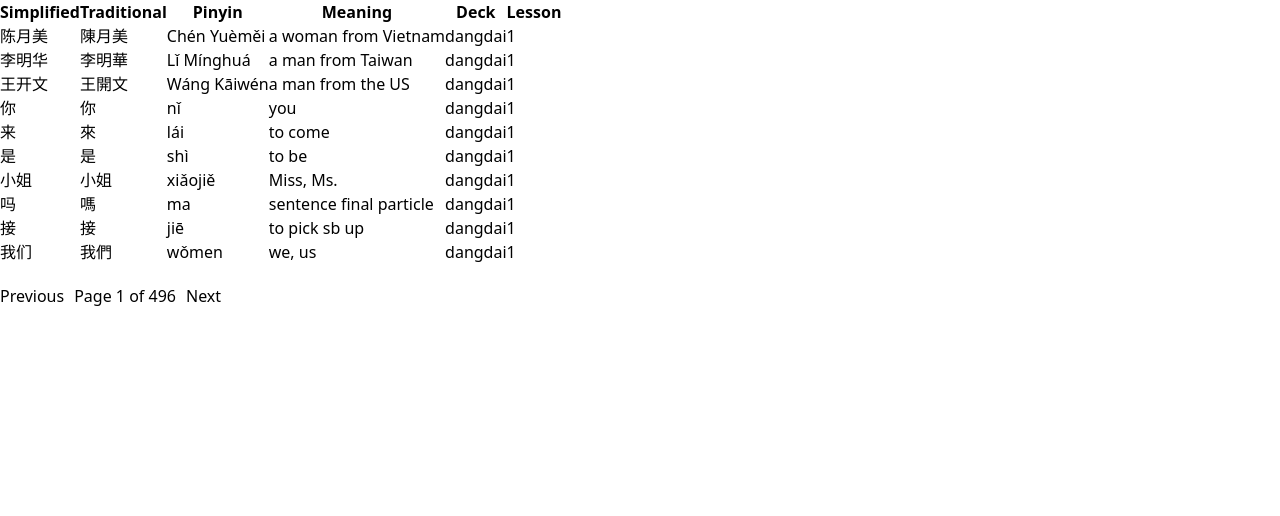
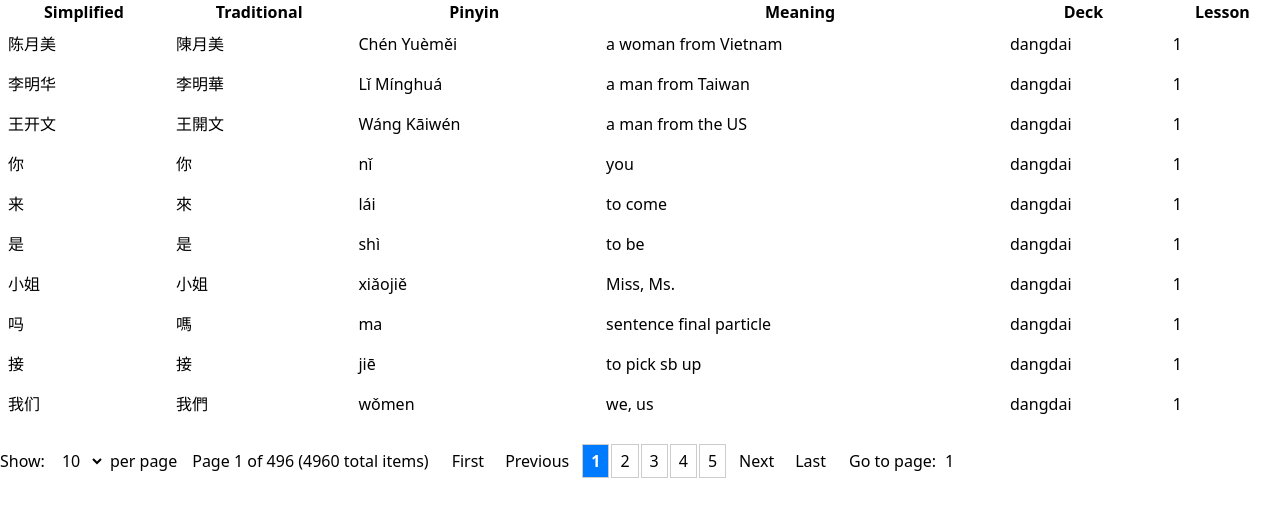
Before and after one commit to frangdelsolar/vocab-analyzer, a React (Vite) app: page / in a window 1280 px wide. Shown: the top 516 px of the page. Built offline with nearby package versions, Linux system fonts and the light colour scheme.

Commit message:
pagination

```diff
--- /dev/null
+++ b/src/components/Pagination.jsx
@@ -0,0 +1,144 @@
+import React from 'react';
+
+const Pagination = ({
+    currentPage,
+    totalPages,
+    onPageChange,
+    itemsPerPage,
+    onItemsPerPageChange,
+    totalItems,
+}) => {
+    const pageOptions = [5, 10, 20, 50];
+
+    return (
+        <div
+            style={{
+                marginTop: '20px',
+                display: 'flex',
+                alignItems: 'center',
+                gap: '15px',
+            }}
+        >
+            {/* Items per page selector */}
+            <div style={{ display: 'flex', alignItems: 'center', gap: '5px' }}>
+                <label>Show:</label>
+                <select
+                    value={itemsPerPage}
+                    onChange={(e) =>
+                        onItemsPerPageChange(Number(e.target.value))
+                    }
+                    style={{ padding: '4px 8px' }}
+                >
+                    {pageOptions.map((option) => (
+                        <option key={option} value={option}>
+                            {option}
+                        </option>
+                    ))}
+                </select>
+                <span>per page</span>
+            </div>
+
+            {/* Page info */}
+            <div>
+                Page {currentPage} of {totalPages} ({totalItems} total items)
+            </div>
+
+            {/* Navigation buttons */}
+            <div style={{ display: 'flex', gap: '5px' }}>
+                <button
+                    onClick={() => onPageChange(1)}
+                    disabled={currentPage === 1}
+                    style={{ padding: '4px 8px' }}
+                >
+                    First
+                </button>
+
+                <button
+                    onClick={() => onPageChange(currentPage - 1)}
+                    disabled={currentPage === 1}
+                    style={{ padding: '4px 8px' }}
+                >
+                    Previous
+                </button>
+
+                {/* Page numbers */}
+                <div style={{ display: 'flex', gap: '2px' }}>
+                    {Array.from({ length: Math.min(5, totalPages) }, (_, i) => {
+                        let pageNum;
+                        if (totalPages <= 5) {
+                            pageNum = i + 1;
+                        } else if (currentPage <= 3) {
+                            pageNum = i + 1;
+                        } else if (currentPage >= totalPages - 2) {
+                            pageNum = totalPages - 4 + i;
+                        } else {
+                            pageNum = currentPage - 2 + i;
+                        }
+
+                        return (
+                            <button
+                                key={pageNum}
+                                onClick={() => onPageChange(pageNum)}
+                                style={{
+                                    padding: '4px 8px',
+                                    fontWeight:
+                                        currentPage === pageNum
+                                            ? 'bold'
+                                            : 'normal',
+                                    backgroundColor:
+                                        currentPage === pageNum
+                                            ? '#007bff'
+                                            : 'white',
+                                    color:
+                                        currentPage === pageNum
+                                            ? 'white'
+                                            : 'black',
+                                    border: '1px solid #ccc',
+                                }}
+                            >
+                                {pageNum}
+                            </button>
+                        );
+                    })}
+                </div>
+
+                <button
+                    onClick={() => onPageChange(currentPage + 1)}
+                    disabled={currentPage === totalPages}
+                    style={{ padding: '4px 8px' }}
+                >
+                    Next
+                </button>
+
+                <button
+                    onClick={() => onPageChange(totalPages)}
+                    disabled={currentPage === totalPages}
+                    style={{ padding: '4px 8px' }}
+                >
+                    Last
+                </button>
+            </div>
+
+            {/* Page input */}
+            <div style={{ display: 'flex', alignItems: 'center', gap: '5px' }}>
+                <label>Go to page:</label>
+                <input
+                    type="number"
+                    min="1"
+                    max={totalPages}
+                    value={currentPage}
+                    onChange={(e) => {
+                        const page = Math.max(
+                            1,
+                            Math.min(totalPages, Number(e.target.value) || 1)
+                        );
+                        onPageChange(page);
+                    }}
+                    style={{ width: '60px', padding: '4px' }}
+                />
+            </div>
+        </div>
+    );
+};
+
+export default Pagination;
--- a/src/components/VocabularyTable.jsx
+++ b/src/components/VocabularyTable.jsx
@@ -1,10 +1,11 @@
-import React from 'react';
+import React, { useState } from 'react';
 import { useVocabulary } from '../contexts/VocabularyContext';
+import Pagination from './Pagination';
 
 const VocabularyTable = () => {
     const { vocabulary, isLoading, error } = useVocabulary();
-    const [currentPage, setCurrentPage] = React.useState(1);
-    const itemsPerPage = 10;
+    const [currentPage, setCurrentPage] = useState(1);
+    const [itemsPerPage, setItemsPerPage] = useState(10);
 
     if (isLoading) {
         return <div>Loading...</div>;
@@ -20,9 +21,22 @@ const VocabularyTable = () => {
     const endIndex = startIndex + itemsPerPage;
     const currentItems = vocabulary.slice(startIndex, endIndex);
 
+    const handlePageChange = (page) => {
+        setCurrentPage(page);
+    };
+
+    const handleItemsPerPageChange = (newItemsPerPage) => {
+        setItemsPerPage(newItemsPerPage);
+        setCurrentPage(1); // Reset to first page when changing items per page
+    };
+
     return (
         <div>
-            <table border="1" cellPadding="8">
+            <table
+                border="1"
+                cellPadding="8"
+                style={{ width: '100%', borderCollapse: 'collapse' }}
+            >
                 <thead>
                     <tr>
                         <th>Simplified</th>
@@ -36,44 +50,35 @@ const VocabularyTable = () => {
                 <tbody>
                     {currentItems.map((item) => (
                         <tr key={item.guid}>
-                            <td>{item.simplified}</td>
-                            <td>{item.traditional}</td>
-                            <td>{item.pinyin}</td>
-                            <td>{item.meaning}</td>
-                            <td>{item.deck}</td>
-                            <td>{item.location?.lessonNumber}</td>
+                            <td style={{ padding: '8px' }}>
+                                {item.simplified}
+                            </td>
+                            <td style={{ padding: '8px' }}>
+                                {item.traditional}
+                            </td>
+                            <td style={{ padding: '8px' }}>{item.pinyin}</td>
+                            <td style={{ padding: '8px' }}>{item.meaning}</td>
+                            <td style={{ padding: '8px' }}>{item.deck}</td>
+                            <td style={{ padding: '8px' }}>
+                                {item.location?.lessonNumber}
+                            </td>
                         </tr>
                     ))}
                 </tbody>
             </table>
 
-            {/* Simple pagination */}
-            <div style={{ marginTop: '20px' }}>
-                <button
-                    onClick={() =>
-                        setCurrentPage((prev) => Math.max(1, prev - 1))
-                    }
-                    disabled={currentPage === 1}
-                >
-                    Previous
-                </button>
-
-                <span style={{ margin: '0 10px' }}>
-                    Page {currentPage} of {totalPages}
-                </span>
-
-                <button
-                    onClick={() =>
-                        setCurrentPage((prev) => Math.min(totalPages, prev + 1))
-                    }
-                    disabled={currentPage === totalPages}
-                >
-                    Next
-                </button>
-            </div>
-
             {/* Log vocabulary */}
             {console.log('Vocabulary loaded:', vocabulary)}
+
+            {/* Pagination component */}
+            <Pagination
+                currentPage={currentPage}
+                totalPages={totalPages}
+                onPageChange={handlePageChange}
+                itemsPerPage={itemsPerPage}
+                onItemsPerPageChange={handleItemsPerPageChange}
+                totalItems={vocabulary.length}
+            />
         </div>
     );
 };
```
